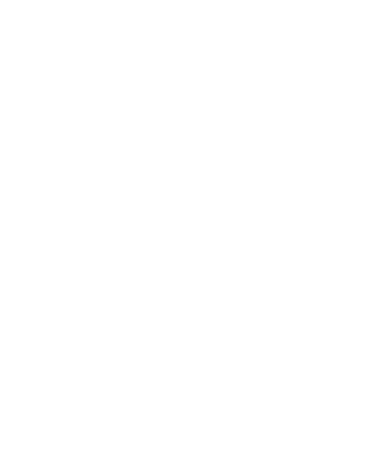
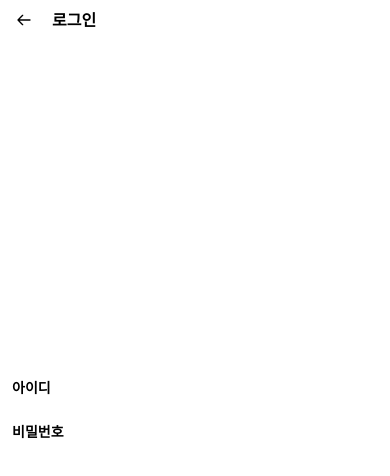
Before and after one commit to blackeichi/jeong-stream, a Next.js app: page /profile/signin in a window 390 px wide. Shown: the top 476 px of the page. Built offline with nearby package versions, Linux system fonts and the light colour scheme.

Commit message:
2022.06.14

```diff
--- /dev/null
+++ b/components/back.tsx
@@ -0,0 +1,25 @@
+interface BackProps {
+  text: string;
+}
+
+export default function Back({ text }: BackProps) {
+  return (
+    <div className="flex px-4 py-2 w-full items-center justify-start font-bold box-border fixed">
+      <svg
+        xmlns="http://www.w3.org/2000/svg"
+        className="h-4 mr-5 cursor-pointer"
+        fill="none"
+        viewBox="0 0 24 24"
+        stroke="currentColor"
+        stroke-width="2"
+      >
+        <path
+          stroke-linecap="round"
+          stroke-linejoin="round"
+          d="M10 19l-7-7m0 0l7-7m-7 7h18"
+        />
+      </svg>
+      <h1>{text}</h1>
+    </div>
+  );
+}
--- /dev/null
+++ b/components/input.tsx
@@ -0,0 +1,10 @@
+import { cls } from "../libs/client/utils";
+
+interface InputProps {
+  inputtype: string;
+  inputname: string;
+}
+
+export default function Input({ inputtype, inputname }: InputProps) {
+  return <input type={inputtype} name={inputname} />;
+}
--- /dev/null
+++ b/components/label.tsx
@@ -0,0 +1,14 @@
+import { cls } from "../libs/client/utils";
+
+interface LabelProps {
+  text: string;
+  htmlfor: string;
+}
+
+export default function Label({ text, htmlfor }: LabelProps) {
+  return (
+    <label className="text-sm sm:text-base font-semibold" htmlFor={htmlfor}>
+      {text}
+    </label>
+  );
+}
--- a/pages/profile/signin.tsx
+++ b/pages/profile/signin.tsx
@@ -1,7 +1,22 @@
 import { NextPage } from "next";
+import Back from "../../components/back";
+import Label from "../../components/label";
+import Input from "../../components/input";
 
 const Signin: NextPage = () => {
-  return <div></div>;
+  return (
+    <>
+      <Back text="로그인"></Back>
+      <div className="w-full h-screen flex items-center justify-center px-3 box-border">
+        <form className="flex flex-col w-full sm:w-96 2xl:w-1/3 box-border">
+          <Label htmlfor="id" text="아이디"></Label>
+          <Input inputname="id" inputtype="text"></Input>
+          <Label htmlfor="bimil" text="비밀번호"></Label>
+          <Input inputname="bimil" inputtype="password"></Input>
+        </form>
+      </div>
+    </>
+  );
 };
 
 export default Signin;
```
Also changed, not shown: 1 other file (tests, documents, lock files or other folders).
